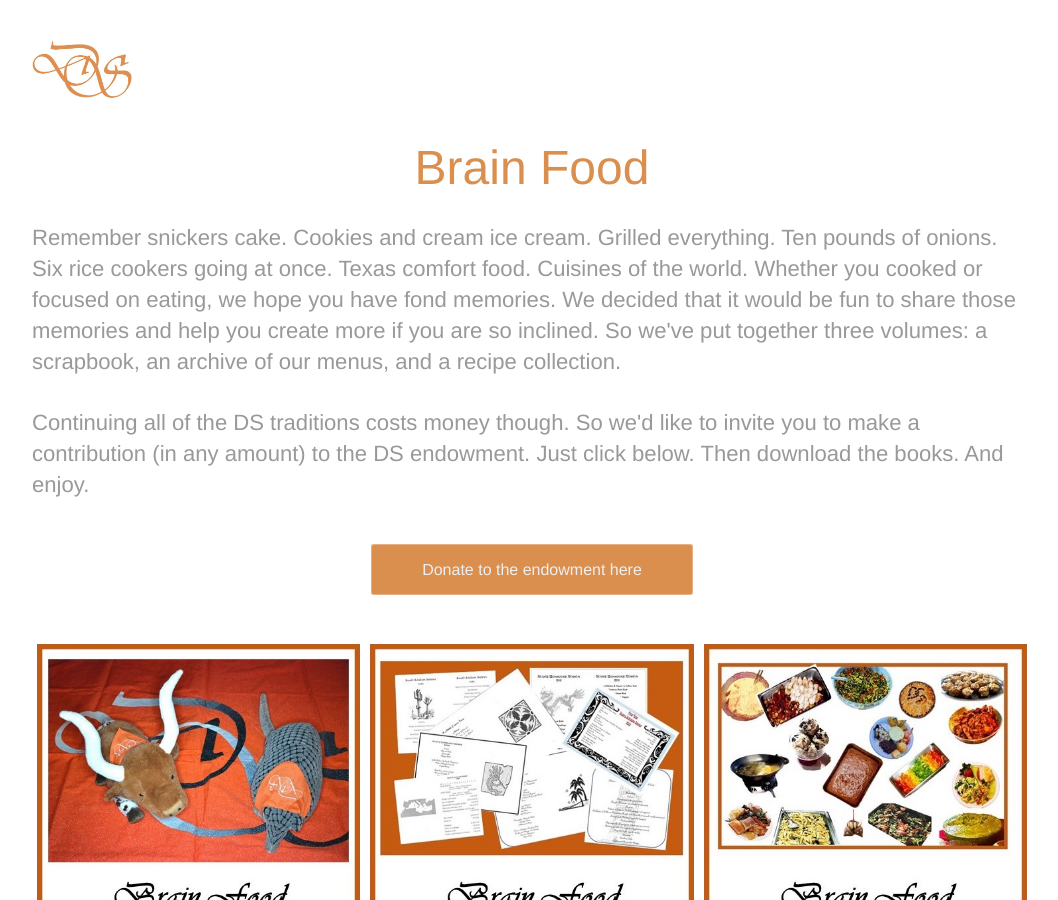
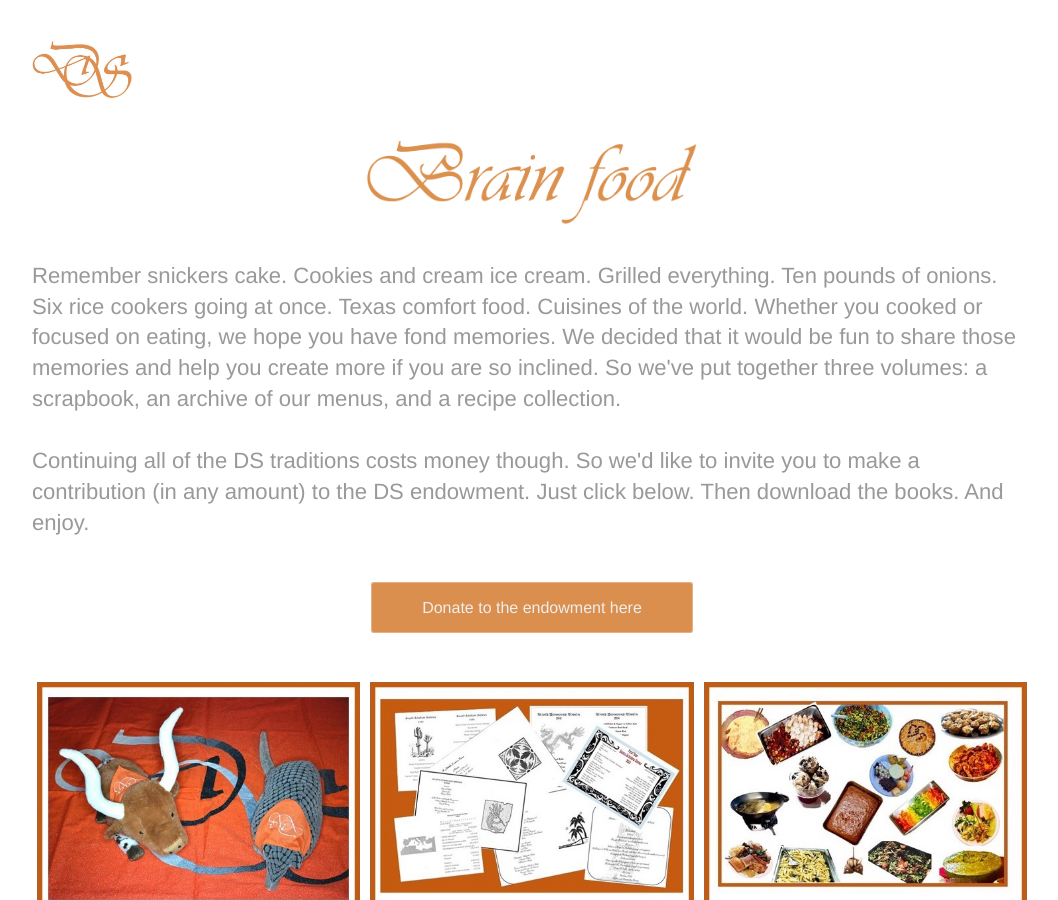
Before and after one commit to deansscholars/DS-Scrapbook, a Jekyll site: the page built from index.html, in a window 1280 px wide and 900 px high. Shown: the whole window, without its empty margins (108-1166 px from the left). Built offline with Jekyll 4.4.1, drawn with Linux system fonts in a browser that asks for light colours.

Commit message:
convert title to image with correct font

```diff
--- a/index.html
+++ b/index.html
@@ -4,7 +4,8 @@ description: Cooking scrapbook
 ---
 <section class="hero">
 	<div class="text-container">
-		<h1 class="editable" style="color:#DA8F4E;font-size:300%">Brain Food</h1>
+		<!--<h1 class="editable" style="color:#DA8F4E;font-size:300%">Brain Food</h1>-->
+        <h1 class="editable"><img src="images/title.png" style="max-width:33%"></img></h1>
         <br>
 		<p class="subtext editable" style="text-align:left">Remember snickers cake. Cookies and cream ice cream. Grilled everything. Ten pounds of onions. Six rice cookers going at once. Texas comfort food. Cuisines of the world. Whether you cooked or focused on eating, we hope you have fond memories. We decided that it would be fun to share those memories and help you create more if you are so inclined. So we've put together three volumes: a scrapbook, an archive of our menus, and a recipe collection.
         <br><br>
```
Also changed, not shown: images/title.png (added).
